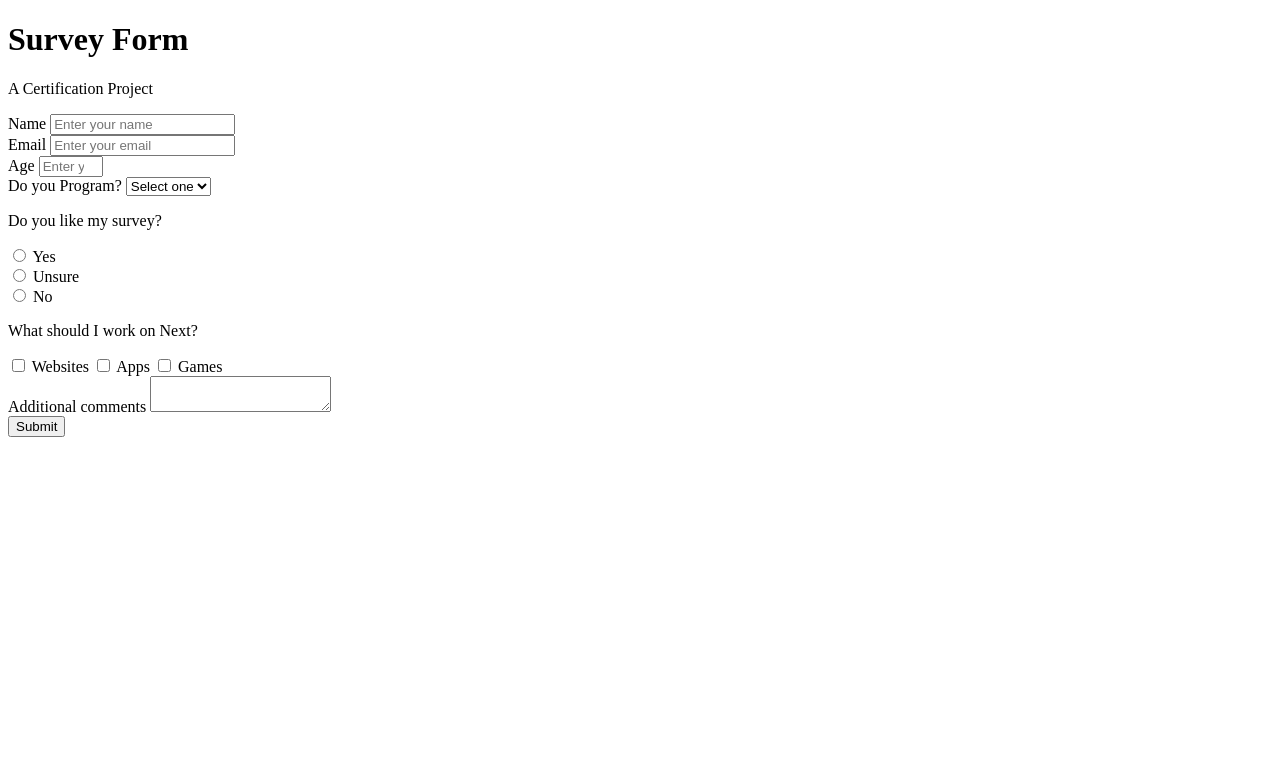
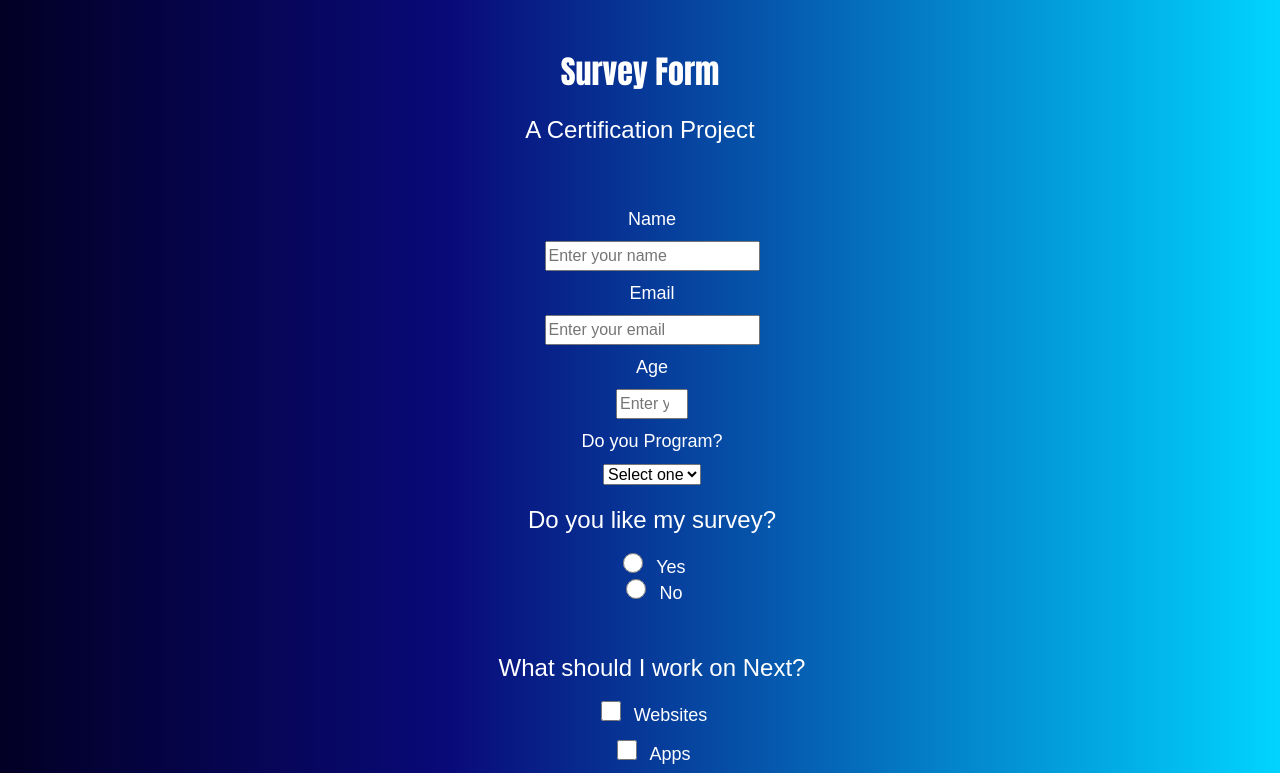
Before and after one commit to split-beam/SurveyForm, a plain HTML site: page index.html in a window 1280 px wide. Shown: the top 773 px of the page. Drawn offline with Linux system fonts and the light colour scheme.

Commit message:
HTML & CSS

```diff
--- a/index.html
+++ b/index.html
@@ -7,6 +7,7 @@
     <link rel="stylesheet" href="styles.css">
   </head>
   <body>
+    <div class="container">
       <h1 id="title">
       Survey Form
       </h1>
@@ -40,16 +41,14 @@
             <label>
               <input class="radio" value="yes" type="radio" name="reccomendation"/>
             Yes</label>
+
+          </div>
           <label>
-        </div>
-        <div class="form">
-            <input class="radio" value="unsure" type="radio" name="reccomendation"/>
-          Unsure</label>
-        </div>
           <div class="form">
               <input class="radio" value="no" type="radio" name="reccomendation"/>
             No</label>
           </div>
+
           <div class="form">
             <p>What should I work on Next?</p>
         <label>
@@ -63,8 +62,8 @@
           Games</label>
           </div>
           <div class="form">
-          <label name="notes">Additional comments</label>
-          <textarea placeholder="I love your form" id="comments" class="textarea">
+            <label name="notes" class="notes">Additional comments</label>
+            <textarea placeholder="Enter your comment..." id="comments" class="textarea">
               </textarea>
           </div>
           <div class="form">
@@ -72,5 +71,6 @@
             </button>
           </div>
         </form>
+      </div>
   </body>
 </html>
--- a/styles.css
+++ b/styles.css
@@ -0,0 +1,97 @@
+h1{
+    font-weight: 600;
+    font-family: impact;
+  }
+  .container{
+    width: 100%;
+    margin: 3rem auto 0 auto;
+  }
+  body{
+    font-family: sans-serif;
+    font-size: 1rem;
+    font-weight: 450;
+    margin: 0;
+    line-height: 1.5;
+   background: rgb(2,0,36);
+  background: linear-gradient(90deg, rgba(2,0,36,1) 0%, rgba(9,9,121,1) 35%, rgba(0,212,255,1) 100%);
+    color: #ffffff;
+    top: 0;
+    left: 0;
+    height: 100%;
+    width: 100%;
+    text-align: center;
+  }
+  p{
+    font-size: 1.5rem;
+  }
+  label{
+    display: block;
+    align-items: center;
+    font-size: 1.125rem;
+    margin-bottom: 0.5rem;
+  }
+  .description{
+    font-style: italic;
+  }
+  .form{
+    display: block;
+    line-height: inherit;
+    text-align: center;
+    margin: 0 auto 1.5rem auto;
+    border-color: white;
+    width: 100%;
+    height: 2.375rem;
+    padding: 0.375rem 0.75rem;
+
+
+  }
+  form{
+    padding: 2.5rem;
+  }
+  .radio, .checkboxes{
+    display: inline-block;
+    margin-right: 0.5rem;
+    min-height: 1.25rem;
+    min-width: 1.25rem;
+    padding: 0.5rem;
+  }
+
+  h1, p{
+    margin-top: 0;
+    margin-bottom: 0.5em;
+  }
+  .textarea{
+    min-height: 50px;
+    width: 75%;
+    padding: 1rem;
+    margin-top:.25rem;
+  }
+  header{
+    padding: 0 0.5rem;
+    margin-bottom: 1.5rem;
+  }
+  .submit{
+    margin-top:10rem;
+    margin-bottom: 2rem;
+    display: block;
+    width: 50%;
+    margin-left: auto;
+    margin-right: auto;
+    padding: 0.75rem;
+    background: #60D75B;
+    color: inherit;
+    border-radius: 2px;
+    cursor: pointer;
+  }
+  input,
+  button,
+  select,
+  textarea {
+    font-family: inherit;
+    font-size: inherit;
+    line-height: inherit;
+  }
+  .notes{
+    padding: 0.1rem;
+    margin-top:5.5rem;
+  }
```
Lines whose indentation alone changed are shown as unchanged.
